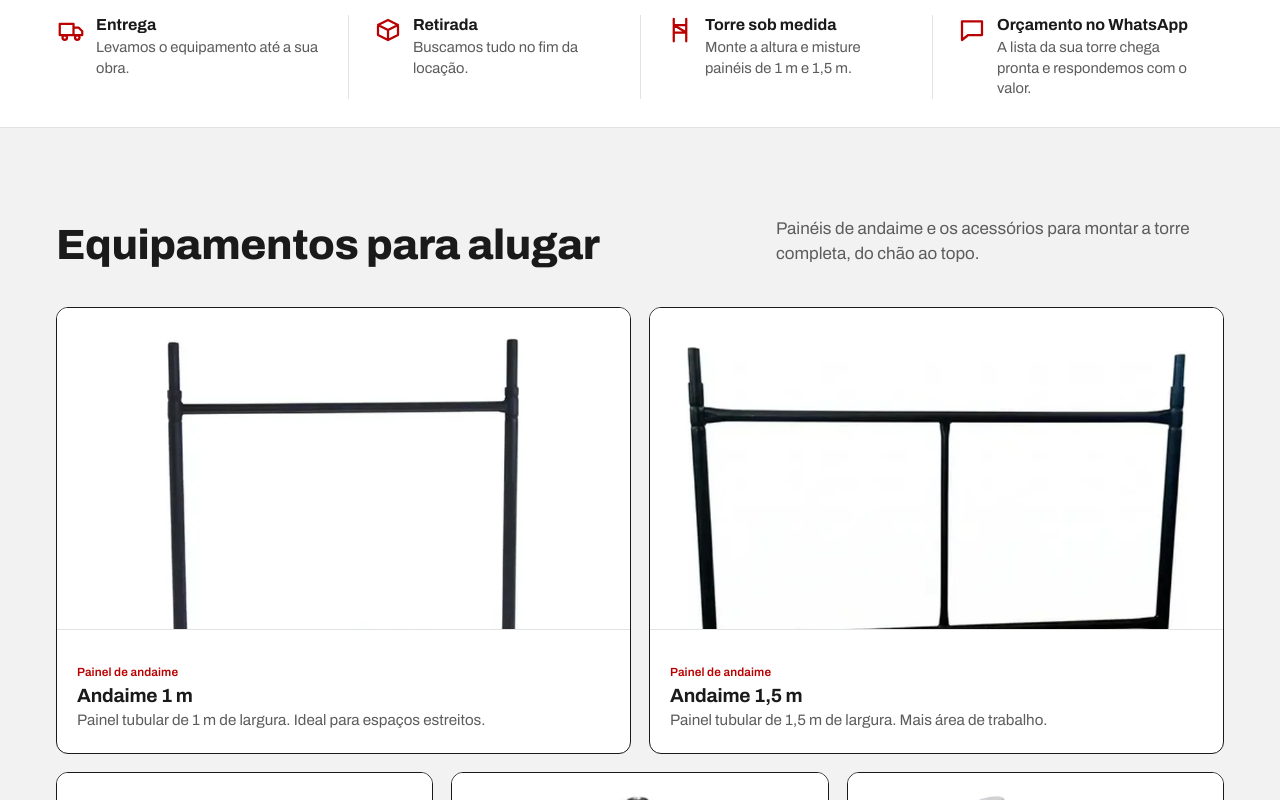
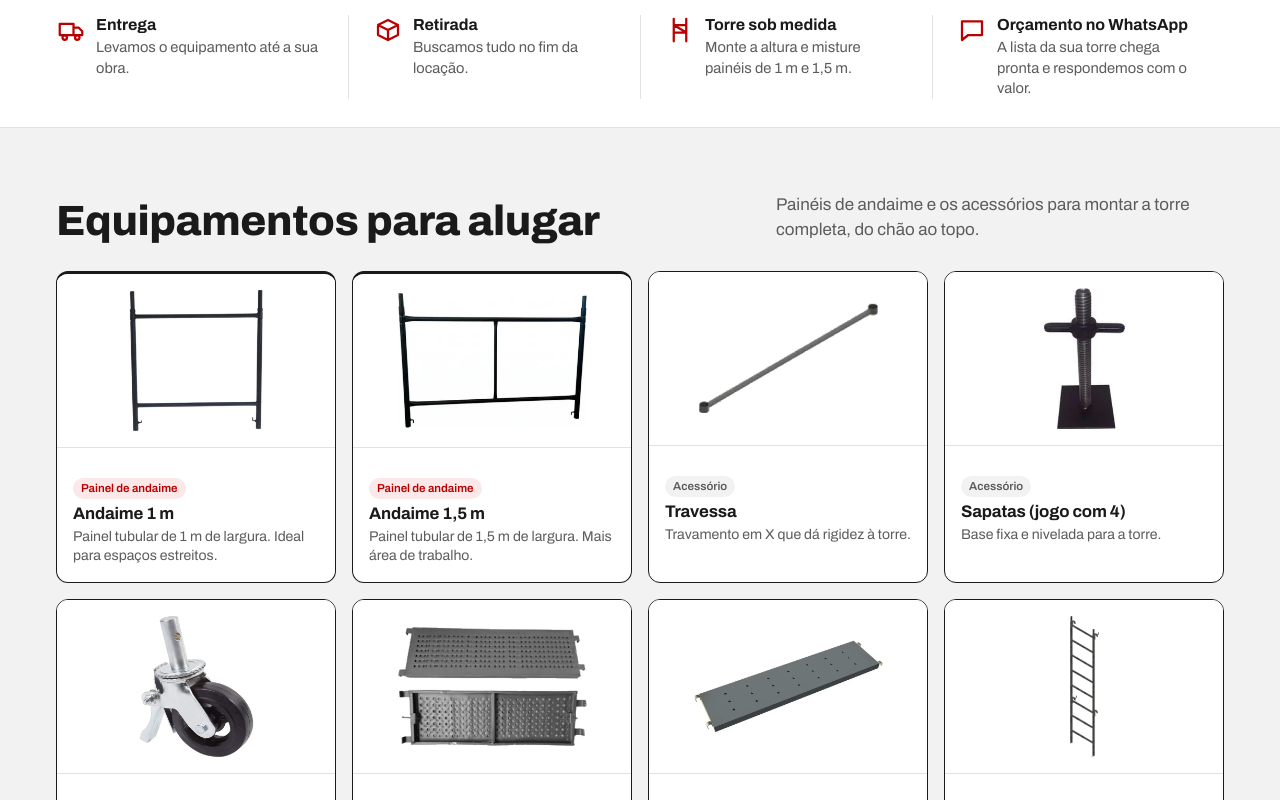
Before and after one commit to MiguuelLaube/mrd-adnaimes-site, a Next.js app: page / in a window 1280 px wide. Shown: the part 780-1580 px from the top of the page. Built offline with nearby package versions, Linux system fonts and the light colour scheme.

Commit message:
Catálogo compacto no computador: 4 por linha, fotos ajustadas e etiquetas
Co-Authored-By: Claude Sonnet 5.5 <noreply@anthropic.com>
Claude-Session: https://claude.ai/code/session_013N8ypU7Q4yqaWW3cgXZRdG

```diff
--- a/app/globals.css
+++ b/app/globals.css
@@ -197,7 +197,8 @@ h2 { font-size: 1.85rem; font-weight: 800; margin-bottom: 8px; }
 .produto-foto img { width: 100%; height: 100%; object-fit: contain; }
 .sem-foto { width: 44px; height: 44px; }
 .produto h3 { font-size: 1.1rem; font-weight: 700; }
-.produto-tag { display: inline-block; margin-bottom: 4px; font-size: .74rem; font-weight: 600; color: var(--amarelo); letter-spacing: .01em; }
+.produto-tag { display: inline-block; margin-bottom: 6px; padding: 2px 8px; border-radius: 999px; background: var(--concreto); color: var(--suave); font-size: .72rem; font-weight: 600; }
+.produto.destaque .produto-tag { background: #fbe9e9; color: var(--amarelo); }
 .produto p { margin: 4px 0 0; color: var(--suave); font-size: .95rem; line-height: 1.4; }
 
 /* Como funciona: é uma sequência real, por isso numerada */
@@ -357,15 +358,18 @@ h2 { font-size: 1.85rem; font-weight: 800; margin-bottom: 8px; }
   .calc-steppers { grid-column: auto; grid-row: auto; }
   .so-movel { display: none; }
 
-  /* Catálogo: painéis em destaque (2 por linha) e acessórios (3 por linha) */
-  .produtos { grid-template-columns: repeat(6, 1fr); gap: 18px; }
-  .produto { grid-column: span 2; grid-template-columns: 1fr; padding: 0; overflow: hidden; align-items: start; border: 1px solid var(--linha); transition: transform .2s, box-shadow .2s, border-color .2s; }
-  .produto.destaque { grid-column: span 3; }
-  .produto-foto { aspect-ratio: 3/2; border-radius: 0; border: 0; border-bottom: 1px solid var(--linha); }
-  .produto.destaque .produto-foto { aspect-ratio: 16/9; }
-  .produto-foto img { padding: 10px; }
-  .produto-txt { padding: 14px 20px 22px; }
-  .produto h3 { font-size: 1.2rem; }
+  /* Catálogo compacto: 4 por linha (2 linhas), painéis com filete vermelho no topo */
+  .produtos { grid-template-columns: repeat(2, 1fr); gap: 16px; }
+  .produto { grid-template-columns: 1fr; grid-template-rows: auto 1fr; padding: 0; overflow: hidden; align-items: start; border: 1px solid var(--linha); transition: transform .2s, box-shadow .2s, border-color .2s; }
+  .produto.destaque { border-top: 3px solid var(--amarelo); }
+  .produto-foto { aspect-ratio: 16/10; border-radius: 0; border: 0; border-bottom: 1px solid var(--linha); }
+  .produto-foto { position: relative; }
+  .produto-foto img { position: absolute; inset: 0; width: 100%; height: 100%; object-fit: contain; padding: 8px; }
+  .produto-txt { padding: 12px 16px 16px; }
+  .produto h3 { font-size: 1.05rem; }
+  .produto p { font-size: .88rem; display: -webkit-box; -webkit-line-clamp: 2; -webkit-box-orient: vertical; overflow: hidden; }
+  #equipamentos.secao { padding: 64px 0 72px; }
+  #equipamentos .secao-cab { margin-bottom: 28px; }
 
   .passos { grid-template-columns: repeat(3, 1fr); gap: 18px; margin-top: 0; }
   .passos li { background: #242424; border-radius: 16px; padding: 26px; grid-template-columns: 1fr; row-gap: 10px; }
@@ -381,6 +385,10 @@ h2 { font-size: 1.85rem; font-weight: 800; margin-bottom: 8px; }
   .contato { grid-template-columns: 1.3fr 1fr; gap: 64px; align-items: start; }
   .rodape { padding-top: 56px; }
   .rodape-grid { grid-template-columns: 1.5fr 1fr 1.2fr; gap: 56px; }
+}
+
+@media (min-width: 1040px) {
+  .produtos { grid-template-columns: repeat(4, 1fr); }
 }
 
 @media (hover: hover) {
```
